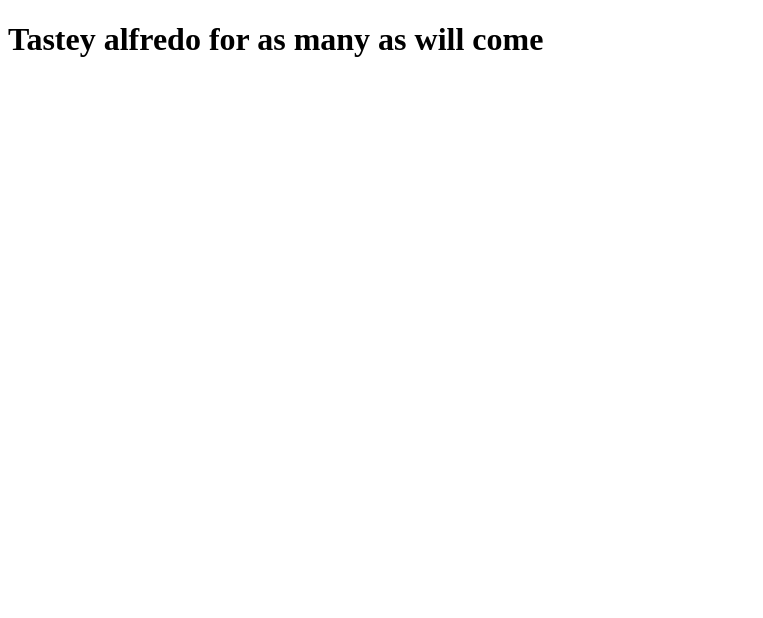
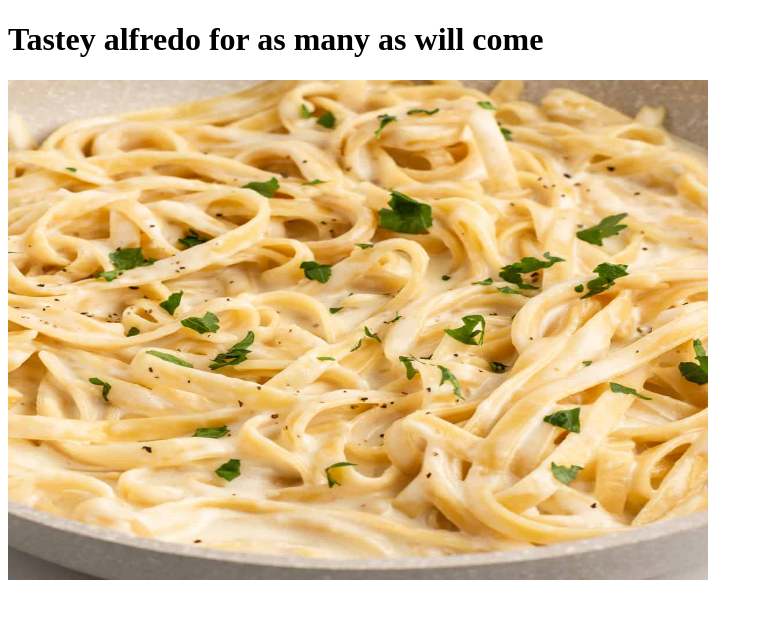
Before and after one commit to kenneth3222/odin-recipes, a plain HTML site: page Recipes/alfredo.html in a window 1280 px wide. Shown: the whole page, without its empty margins (0-763 px from the left). Drawn offline with Linux system fonts and the light colour scheme.

Commit message:
added images to all recipe pages link tested and working

```diff
--- a/Recipes/alfredo.html
+++ b/Recipes/alfredo.html
@@ -7,5 +7,8 @@
 
     <body>
         <h1>Tastey alfredo for as many as will come</h1>
+            <img src="../images/alfredo.jpg"
+            width="700"
+            height="500"/>
     </body>
 </html>
```
Also changed, not shown: Recipes/lasagna.html (+3 -0 lines), Recipes/scrambled_eggs.html (+3 -0 lines).
